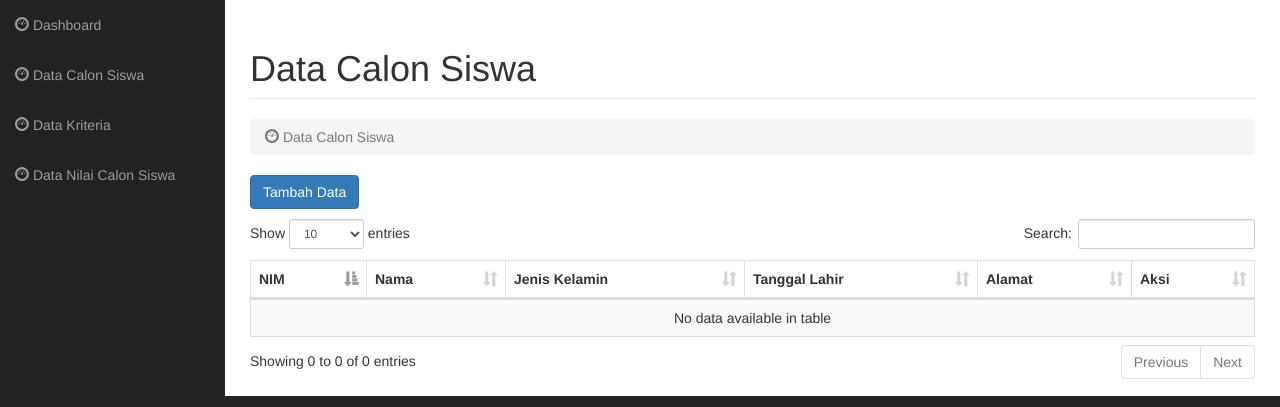
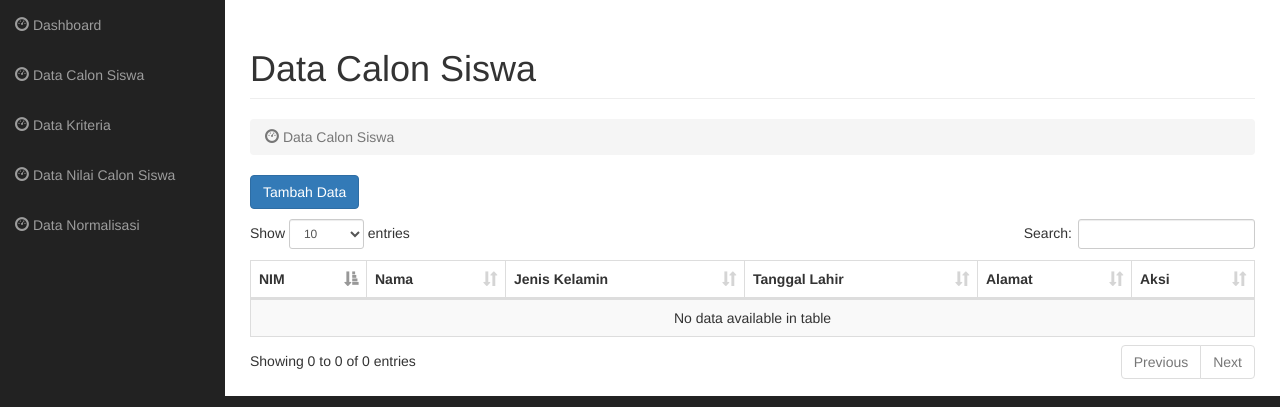
Before and after one commit to RizkiMufrizal/Metode-SAW, a CodeIgniter app: page /Metode-SAW/index.php/admin/calonsiswacontroller/index in a window 1280 px wide. Shown: the part 51-458 px from the top of the page. Run offline with CodeIgniter, Linux system fonts and the light colour scheme; data that the repository does not hold is empty.

Commit message:
tambah header layout

```diff
--- a/application/views/admin/layout/HeaderLayout.php
+++ b/application/views/admin/layout/HeaderLayout.php
@@ -36,6 +36,9 @@
             <li>
                 <a href="<?php echo base_url(); ?>index.php/admin/NilaiCalonSiswaController"><i class="glyphicon glyphicon-dashboard"></i> Data Nilai Calon Siswa</a>
             </li>
+            <li>
+                <a href="<?php echo base_url(); ?>index.php/admin/NormalisasiController"><i class="glyphicon glyphicon-dashboard"></i> Data Normalisasi</a>
+            </li>
         </ul>
     </div>
 </nav>
```
